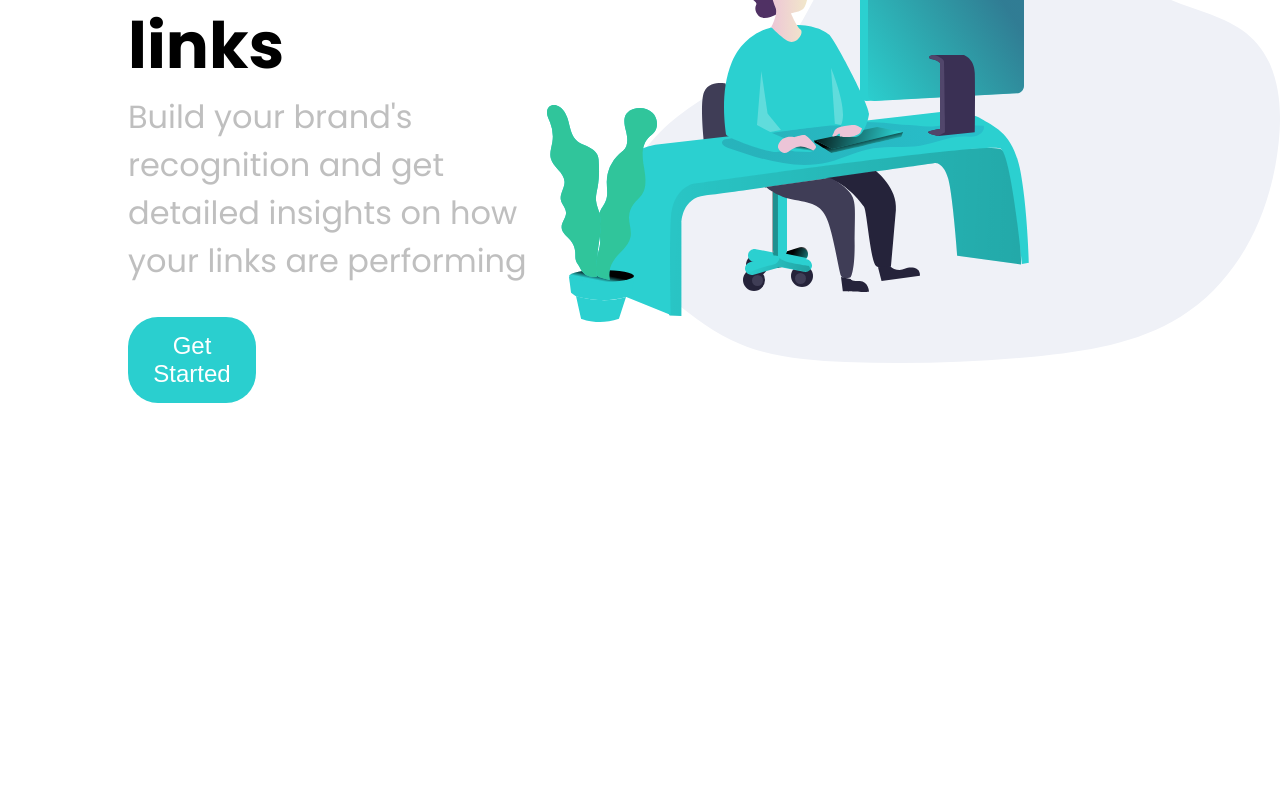
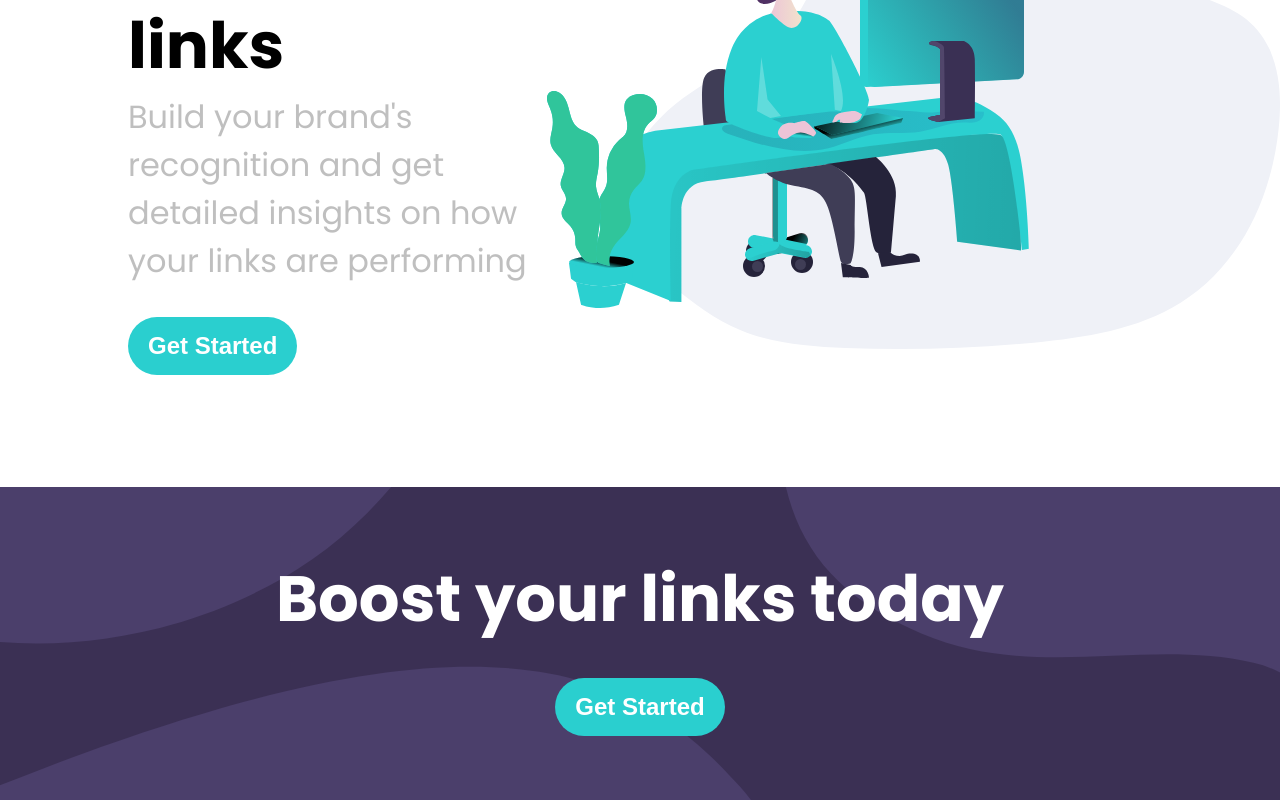
Before and after one commit to iamshubhankarkhare/shortly, a React (Create React App) app: page / in a window 1280 px wide. Shown: the part 393-1193 px from the top of the page. Before the commit the page ends 908 px from the top, so only its background shows below. Built offline with nearby package versions, Linux system fonts and the light colour scheme.

Commit message:
add ctablock

```diff
--- a/src/App.js
+++ b/src/App.js
@@ -5,15 +5,15 @@ import theme from './theme';
 import { Box, Flex, Button } from './components/styledComponents';
 import Navbar from './components/navbar';
 import HeroBlock from './components/heroBlock';
-import bgBoostDesktop from './assests/bg-boost-desktop.svg';
+import CtaBlock from './components/ctaBlock';
 
 function App() {
-  console.log(bgBoostDesktop);
   return (
     <ThemeProvider theme={theme}>
       <Flex flexDirection="column">
         <Navbar />
         <HeroBlock />
+        <CtaBlock />
       </Flex>
     </ThemeProvider>
   );
--- /dev/null
+++ b/src/components/ctaBlock.js
@@ -0,0 +1,38 @@
+import React, { useState } from 'react';
+import { Flex, Link, Button, H1 } from './styledComponents';
+import bgBoostDesktop from '../assests/bg-boost-desktop.svg';
+
+function CtaBlock() {
+  console.log(bgBoostDesktop);
+  return (
+    <Flex
+      flexDirection="column"
+      justifyContent="center"
+      alignItems="center"
+      bg="primary.darkViolet"
+      backgroundImage={`url(${bgBoostDesktop})`}
+      backgroundSize="cover"
+      backgroundPosition="center"
+      backgroundRepeat="no-repeat"
+      py="4"
+    >
+      <H1 fontWeight="700" fontSize="4rem" my="0" color="white" my="4">
+        Boost your links today
+      </H1>
+      <Button
+        fontWeight="700"
+        bg="primary.cyan"
+        color="white"
+        borderRadius="30px"
+        border="none"
+        fontSize="24px"
+        py="15px"
+        mb="4"
+      >
+        Get Started
+      </Button>
+    </Flex>
+  );
+}
+
+export default CtaBlock;
--- a/src/components/heroBlock.js
+++ b/src/components/heroBlock.js
@@ -18,6 +18,7 @@ function HeroBlock() {
           Build your brand's recognition and get detailed insights on how your
           links are performing
         </H2>
+        <Flex>
           <Button
             bg="primary.cyan"
             color="white"
@@ -25,11 +26,12 @@ function HeroBlock() {
             border="none"
             fontSize="24px"
             my="4"
+            fontWeight="700"
             py="15px"
-          width="10vw"
           >
             Get Started
           </Button>
+        </Flex>
       </Flex>
       <img src={`${Image}`} alt="svg" />
     </Flex>
```
Lines whose indentation alone changed are shown as unchanged.
